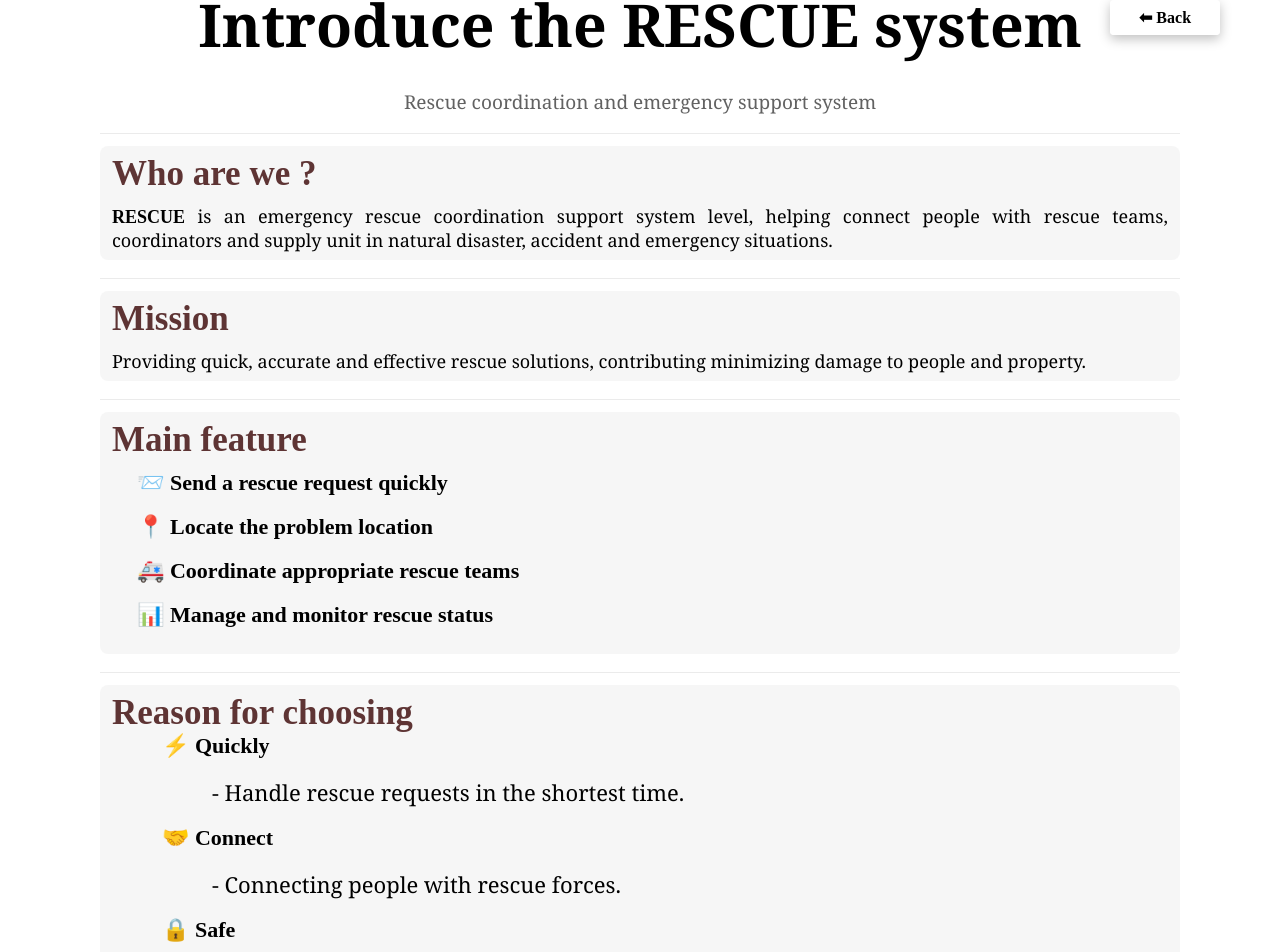
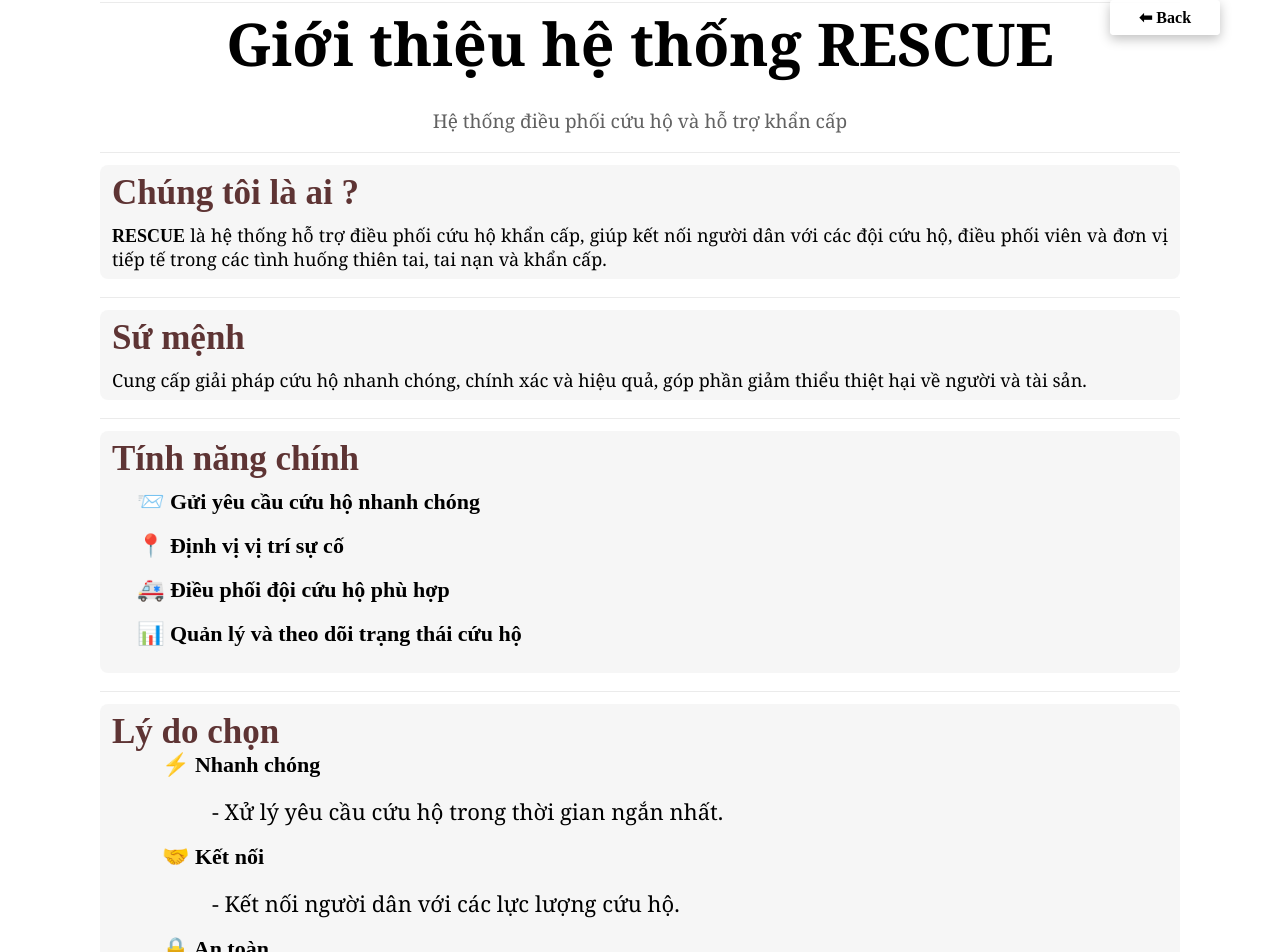
Before and after one commit to FloodRescue-SWP391/flood-rescue-frontend, a React (Vite) app: page /introduce in a window 1280 px wide. Shown: the part 90-1042 px from the top of the page. Built offline with nearby package versions, Linux system fonts and the light colour scheme.

Commit message:
ui(homepage): sync homepage layout from feature/homepage

```diff
--- a/src/homePage/Contact.jsx
+++ b/src/homePage/Contact.jsx
@@ -14,38 +14,38 @@ const Contact = () => {
         <button className="back-btn1" onClick={() => navigate("/homePage")}>
           ⬅ Back
         </button>
-
+        <hr />
         <div className="contact-page">
-          <h4>Contact Us</h4>
+          <h4>Liên Hệ Với Chúng Tôi</h4>
           <p className="lienhe">
-          If you need support or have questions, please contact us below
-            hereafter.
+            Nếu bạn cần hỗ trợ hoặc có thắc mắc, vui lòng liên hệ theo thông tin
+            dưới đây.
           </p>
 
           <div className="ngang"></div>
 
           <div className="lienhe1">
-            <h5>Contact Information</h5>
+            <h5>Thông tin liên hệ</h5>
 
             <div className="b">
-              <p>📍 Address: 123 Rescue Street, TP.HCM</p>
-              <p>📞 Hotline: 0965 782 358</p>
+              <p>📍 Địa chỉ: 123 Rescue Street, TP.HCM</p>
+              <p>📞 Điện thoại: 0901 234 567</p>
             </div>
             <div className="b">
               <p>📧 Email: rescue@gmail.com</p>
-              <p>⏰ Business hours: 24/7</p>
+              <p>⏰ Giờ làm việc: 24/7</p>
             </div>
           </div>
 
           <div className="ngang"></div>
 
-          <h5>Send Contact</h5>
+          <h5>Gửi liên hệ</h5>
           <form className="contact-form">
-            <input type="text" placeholder="Fullname" />
+            <input type="text" placeholder="Họ và tên" />
             <input type="email" placeholder="Email" />
-            <input type="text" placeholder="Phone Number" />
-            <textarea placeholder="Contact content"></textarea>
-            <button type="submit">Send</button>
+            <input type="text" placeholder="Số điện thoại" />
+            <textarea placeholder="Nội dung liên hệ"></textarea>
+            <button type="submit">Gửi liên hệ</button>
           </form>
 
           <div className="footer">
--- a/src/homePage/Introduce.jsx
+++ b/src/homePage/Introduce.jsx
@@ -1,3 +1,4 @@
+import React from "react";
 
 import Header from "../components/citizen/Header";
 import { useNavigate } from "react-router-dom";
@@ -17,63 +18,64 @@ const Introduce = () => {
         <button className="back-btn1" onClick={() => navigate("/homePage")}>
           ⬅ Back
         </button>
+        <div className="ngang"></div>
         <section className="hp-intro">
-          <h4>Introduce the RESCUE system</h4>
-          <p>Rescue coordination and emergency support system</p>
+          <h4>Giới thiệu hệ thống RESCUE</h4>
+          <p>Hệ thống điều phối cứu hộ và hỗ trợ khẩn cấp</p>
         </section>
 
         <div className="ngang"></div>
 
         <div className="content1">
-          <h7>Who are we ?</h7>
+          <h7>Chúng tôi là ai ?</h7>
           <p>
-            <strong>RESCUE</strong> is an emergency rescue coordination support system
-            level, helping connect people with rescue teams, coordinators and
-            supply unit in natural disaster, accident and emergency situations.
+            <strong>RESCUE</strong> là hệ thống hỗ trợ điều phối cứu hộ khẩn
+            cấp, giúp kết nối người dân với các đội cứu hộ, điều phối viên và
+            đơn vị tiếp tế trong các tình huống thiên tai, tai nạn và khẩn cấp.
           </p>
         </div>
 
         <div className="ngang"></div>
         <div className="content2">
-          <h7>Mission</h7>
+          <h7>Sứ mệnh</h7>
           <p>
-            Providing quick, accurate and effective rescue solutions, contributing
-            minimizing damage to people and property.
+            Cung cấp giải pháp cứu hộ nhanh chóng, chính xác và hiệu quả, góp
+            phần giảm thiểu thiệt hại về người và tài sản.
           </p>
         </div>
 
         <div className="ngang"></div>
         <div className="content3">
-          <h7>Main feature</h7>
+          <h7>Tính năng chính</h7>
           <ul>
-            <li>📨 Send a rescue request quickly</li>
-            <li>📍 Locate the problem location</li>
-            <li>🚑 Coordinate appropriate rescue teams</li>
-            <li>📊 Manage and monitor rescue status</li>
+            <li>📨 Gửi yêu cầu cứu hộ nhanh chóng</li>
+            <li>📍 Định vị vị trí sự cố</li>
+            <li>🚑 Điều phối đội cứu hộ phù hợp</li>
+            <li>📊 Quản lý và theo dõi trạng thái cứu hộ</li>
           </ul>
         </div>
         <div className="ngang"></div>
 
         <section className="content4">
-          <h7>Reason for choosing</h7>
+          <h7>Lý do chọn</h7>
           <div className="card">
-            <h3>⚡ Quickly</h3>
-            <p> - Handle rescue requests in the shortest time.</p>
+            <h3>⚡ Nhanh chóng</h3>
+            <p> - Xử lý yêu cầu cứu hộ trong thời gian ngắn nhất.</p>
           </div>
           <div className="card">
-            <h3>🤝 Connect</h3>
-            <p> - Connecting people with rescue forces.</p>
+            <h3>🤝 Kết nối</h3>
+            <p> - Kết nối người dân với các lực lượng cứu hộ.</p>
           </div>
           <div className="card">
-            <h3>🔒 Safe</h3>
-            <p> - Secure user information.</p>
+            <h3>🔒 An toàn</h3>
+            <p> - Bảo mật thông tin người dùng.</p>
           </div>
         </section>
 
         <div className="ngang"></div>
 
         <div className="content5">
-          <h7>Development team</h7>
+          <h7>Đội ngũ phát triển</h7>
 
           <div className="team-list">
             <div className="tren">
@@ -87,7 +89,6 @@ const Introduce = () => {
                 <div className="content6">
                   <h8>Đặng Hoàng Trúc Vy</h8>
                   <p>Frontend Developer</p>
-
                 </div>
               </a>
 
```
